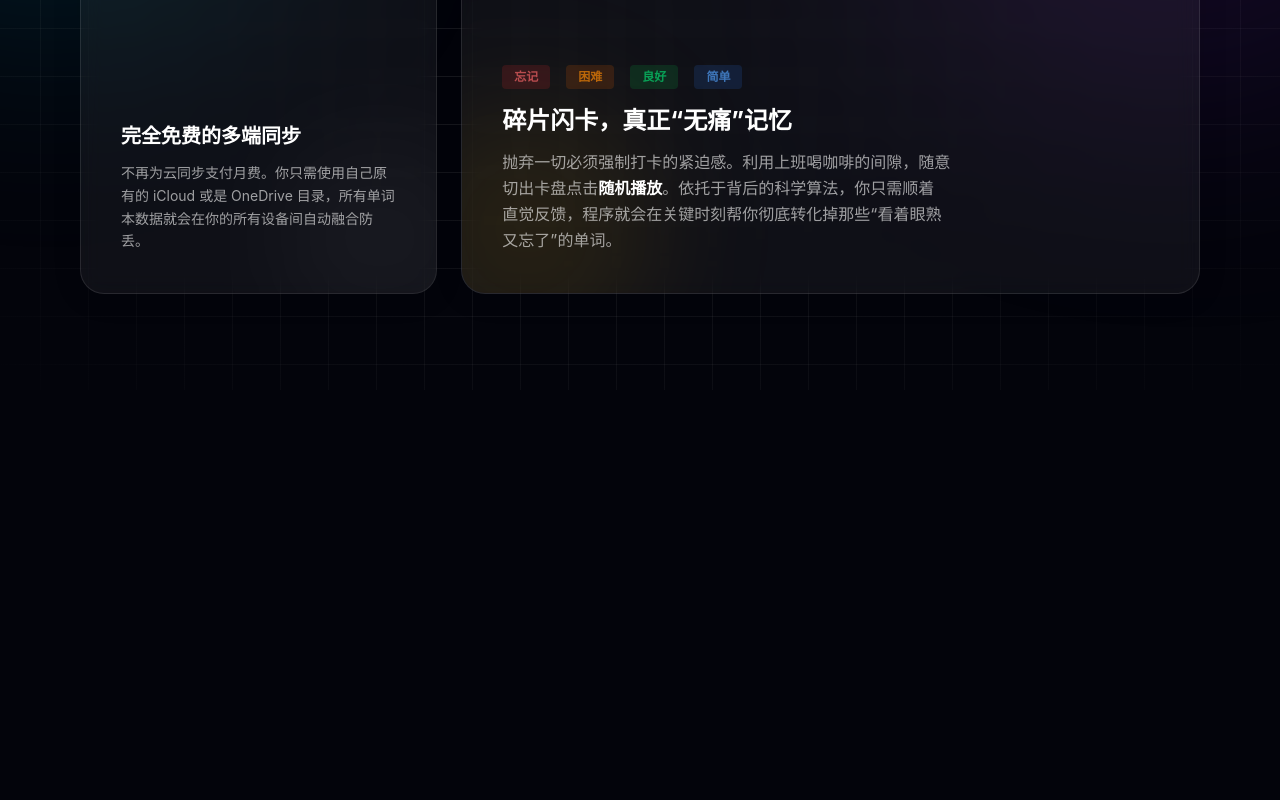
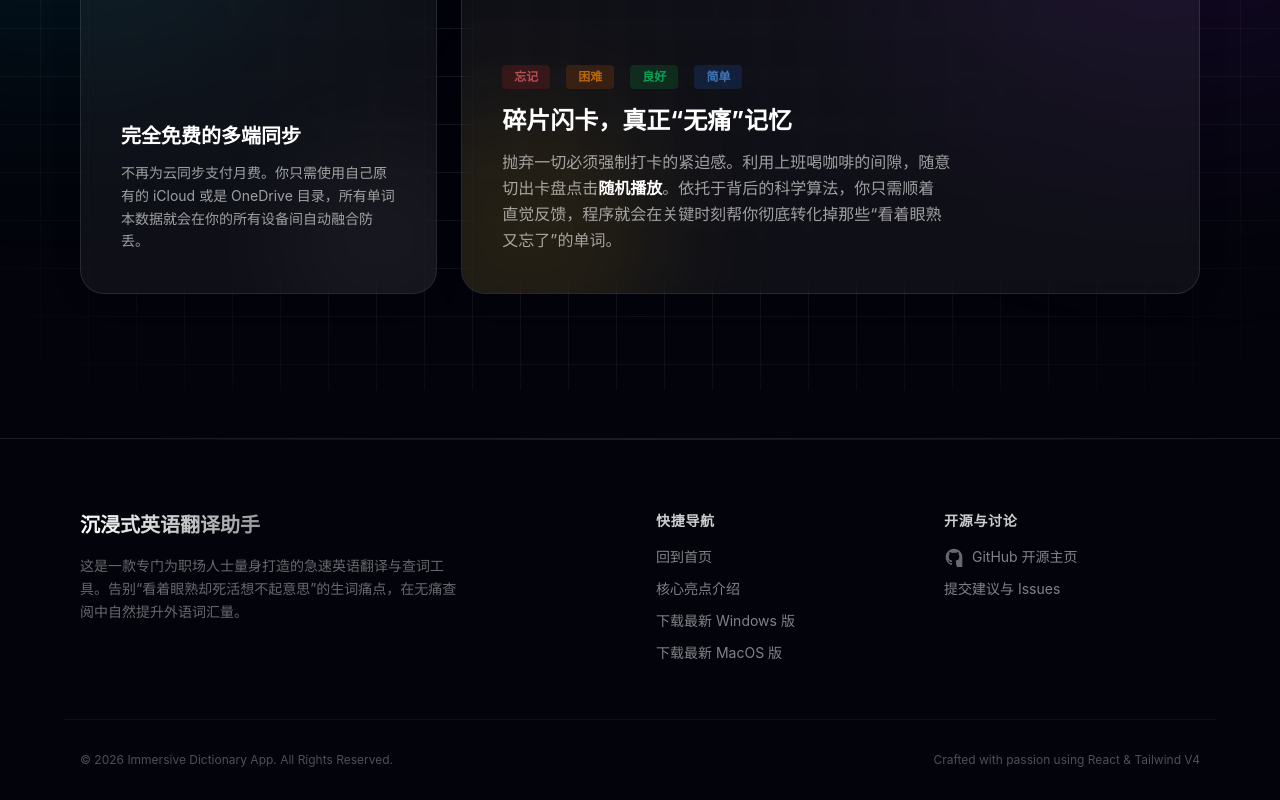
Before and after one commit to janzlu/dict-app-web, a React (Vite) app: page / in a window 1280 px wide. Shown: the part 1566-2366 px from the top of the page. Before the commit the page ends 1956 px from the top, so only its background shows below. Built offline with nearby package versions, Linux system fonts and the light colour scheme.

Commit message:
feat: add footer section

```diff
--- a/src/App.jsx
+++ b/src/App.jsx
@@ -1,5 +1,6 @@
 import Hero from './components/Hero'
 import FeaturesBento from './components/FeaturesBento'
+import Footer from './components/Footer'
 
 function App() {
   return (
@@ -7,6 +8,7 @@ function App() {
       {/* Target area for Phase 1 & 2 insertion */}
       <Hero />
       <FeaturesBento />
+      <Footer />
     </div>
   )
 }
--- /dev/null
+++ b/src/components/Footer.jsx
@@ -0,0 +1,55 @@
+const Footer = () => {
+  return (
+    <footer className="relative z-10 w-full border-t border-white/10 mt-12 bg-void pt-16 pb-8">
+      {/* Decorative top edge highlight */}
+      <div className="absolute top-0 left-0 w-full h-[1px] bg-gradient-to-r from-transparent via-white/10 to-transparent"></div>
+
+      <div className="max-w-6xl mx-auto px-4 grid grid-cols-1 md:grid-cols-4 gap-8 mb-12 relative p-2">
+        <div className="md:col-span-2">
+          <h3 className="text-xl font-bold bg-clip-text text-transparent bg-gradient-to-r from-white to-white/60 mb-4 inline-block">
+            沉浸式英语翻译助手
+          </h3>
+          <p className="text-white/40 text-sm leading-relaxed max-w-sm">
+            这是一款专门为职场人士量身打造的急速英语翻译与查词工具。告别“看着眼熟却死活想不起意思”的生词痛点，在无痛查阅中自然提升外语词汇量。
+          </p>
+        </div>
+
+        <div>
+          <h4 className="font-semibold text-white/80 mb-4 tracking-wider text-sm">快捷导航</h4>
+          <ul className="space-y-3 text-sm text-white/50">
+            <li><a href="#" className="hover:text-neon-blue transition-colors duration-200">回到首页</a></li>
+            <li><a href="#features" className="hover:text-neon-blue transition-colors duration-200">核心亮点介绍</a></li>
+            <li><a href="https://github.com/janzlu/my-dictionary/releases/latest" target="_blank" rel="noopener noreferrer" className="hover:text-neon-blue transition-colors duration-200">下载最新 Windows 版</a></li>
+            <li><a href="https://github.com/janzlu/my-dictionary/releases/latest" target="_blank" rel="noopener noreferrer" className="hover:text-neon-blue transition-colors duration-200">下载最新 MacOS 版</a></li>
+          </ul>
+        </div>
+
+        <div>
+          <h4 className="font-semibold text-white/80 mb-4 tracking-wider text-sm">开源与讨论</h4>
+          <ul className="space-y-3 text-sm text-white/50">
+            <li>
+              <a href="https://github.com/janzlu/my-dictionary" target="_blank" rel="noopener noreferrer" className="group hover:text-white transition-colors duration-200 flex items-center gap-2">
+                <svg className="w-5 h-5 text-white/40 group-hover:text-neon-purple transition-colors duration-200" fill="currentColor" viewBox="0 0 24 24" aria-hidden="true">
+                  <path fillRule="evenodd" d="M12 2C6.477 2 2 6.484 2 12.017c0 4.425 2.865 8.18 6.839 9.504.5.092.682-.217.682-.483 0-.237-.008-.868-.013-1.703-2.782.605-3.369-1.343-3.369-1.343-.454-1.158-1.11-1.466-1.11-1.466-.908-.62.069-.608.069-.608 1.003.07 1.531 1.032 1.531 1.032.892 1.53 2.341 1.088 2.91.832.092-.647.35-1.088.636-1.338-2.22-.253-4.555-1.113-4.555-4.951 0-1.093.39-1.988 1.029-2.688-.103-.253-.446-1.272.098-2.65 0 0 .84-.27 2.75 1.026A9.564 9.564 0 0112 6.844c.85.004 1.705.115 2.504.337 1.909-1.296 2.747-1.027 2.747-1.027.546 1.379.202 2.398.1 2.651.64.7 1.028 1.595 1.028 2.688 0 3.848-2.339 4.695-4.566 4.943.359.309.678.92.678 1.855 0 1.338-.012 2.419-.012 2.747 0 .268.18.58.688.482A10.019 10019 0 0022 12.017C22 6.484 17.522 2 12 2z" clipRule="evenodd" />
+                </svg>
+                GitHub 开源主页
+              </a>
+            </li>
+            <li>
+              <a href="https://github.com/janzlu/my-dictionary/issues" target="_blank" rel="noopener noreferrer" className="hover:text-white transition-colors duration-200">
+                提交建议与 Issues
+              </a>
+            </li>
+          </ul>
+        </div>
+      </div>
+
+      <div className="max-w-6xl mx-auto px-4 pt-8 border-t border-white/5 flex flex-col md:flex-row items-center justify-between text-xs text-white/30">
+        <p>© {new Date().getFullYear()} Immersive Dictionary App. All Rights Reserved.</p>
+        <p className="mt-2 md:mt-0">Crafted with passion using React & Tailwind V4</p>
+      </div>
+    </footer>
+  );
+};
+
+export default Footer;
```
